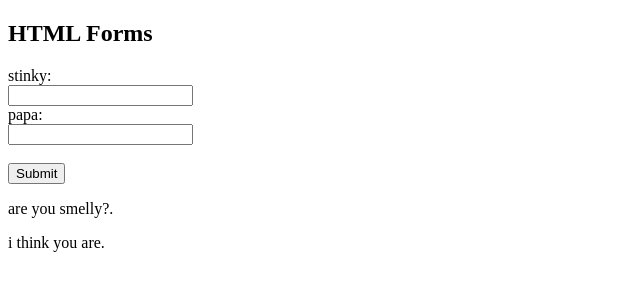
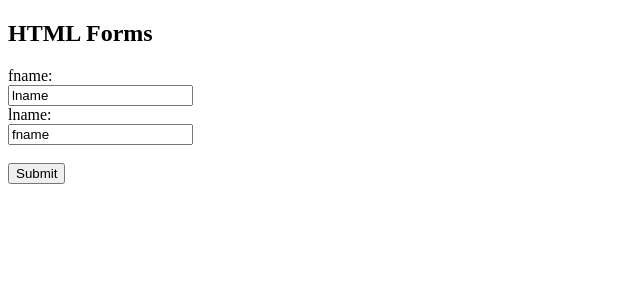
Before and after one commit to bananaman696969/ppbanana, a plain HTML site: page index.html in a window 1280 px wide. Shown: the whole page, without its empty margins (0-640 px from the left). Drawn offline with Linux system fonts and the light colour scheme.

Commit message:
fixed it for you

```diff
--- a/index.html
+++ b/index.html
@@ -4,17 +4,14 @@
 
 <h2>HTML Forms</h2>
 
-<form action="https://leo-server-dh1opflrft49.runkit.sh/echo-form">
-  <label for="fname">stinky:</label><br>
-  <input type="text" id="fname" name="" value=""><br>
-  <label for="lname">papa:</label><br>
-  <input type="text" id="lname" name="" value=""><br><br>
+<form action="https://leo-server-dh1opflrft49.runkit.sh/echo-form" method="post">
+  <label for="fname">fname:</label><br>
+  <input type="text" id="fname" name="fname" value="lname"><br>
+  <label for="lname">lname:</label><br>
+  <input type="text" id="lname" name="fname" value="fname"><br><br>
   <input type="submit" value="Submit">
 </form>
 
-<p>are you smelly?.</p>
-
-<p>i think you are.</p>
 
 
 </body>
```
